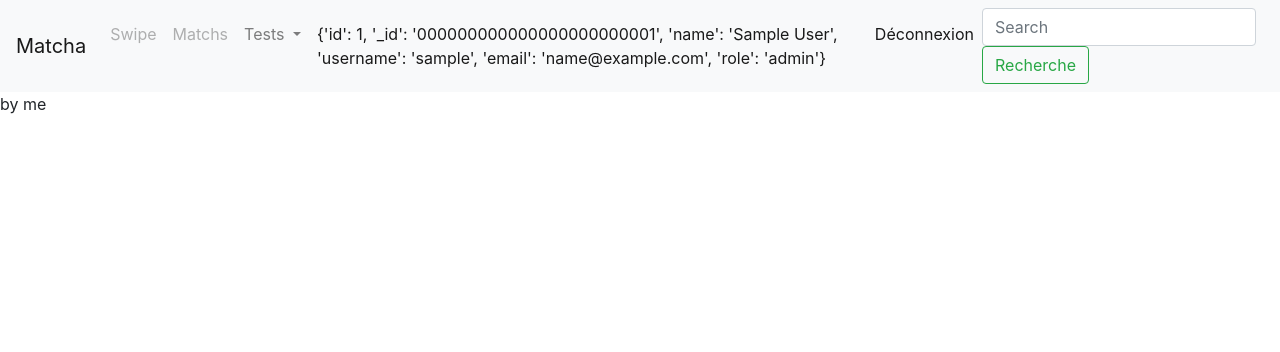
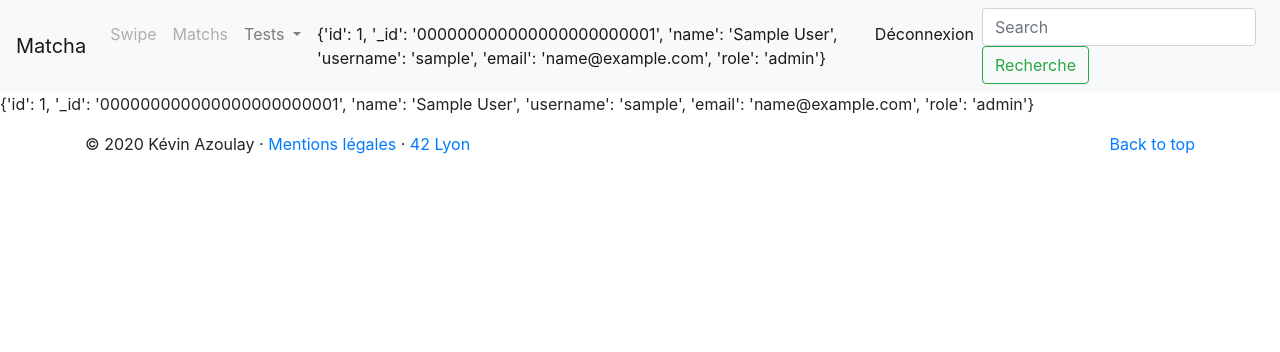
Before and after one commit to mhmestb2018/Dating-web-app, a Flask app: page /profile/ in a window 1280 px wide. Shown: the top 352 px of the page. Run offline with Flask 2, Linux system fonts and the light colour scheme; the visitor is signed in with stand-in values (Sample User, id 1); parts of the project's set-up code (start-up, migrations or seed data) failed here and were passed over; some libraries are stand-ins or nearby versions.

Commit message:
playing with templates and sessions

```diff
--- a/app/routes.py
+++ b/app/routes.py
@@ -22,13 +22,15 @@
             flash(f"Welcome {user}")
             return redirect(url_for("profile"))
     if "user" in session:
+        flash("Vous êtes déjà connecté !", "info")
         return redirect(url_for("profile"))
     return render_template("login.html")
 
 @app.route("/logout/")
 def logout():
-    session.pop("user", None)
-    flash("Vous êtes déconnecté", "info")
+    if "user" in session:
+        flash(f"{session['user']} déconnecté", "info")
+        session.pop("user", None)
     return redirect(url_for("login"))
 
 
@@ -37,7 +39,7 @@
     return app.config['SQLALCHEMY_DATABASE_URI']
 
 def profile_page(user):
-    return render_template("base.html", title=f"{user}", body=f"<p>Bonjour {user}</p>")
+    return render_template("user.html", user=user)
 
 @app.route("/users/<user>/")
 def users(user):
@@ -47,7 +49,8 @@
 def profile():
     if "user" in session:
         return profile_page(session["user"])
-    return redirect(url_for("index"))
+    flash("Vous n'êtes pas connecté", "info")
+    return redirect(url_for("login"))
 
 
 @app.route('/testadd/', methods=['GET'])
--- a/app/templates/base.html
+++ b/app/templates/base.html
@@ -65,7 +65,9 @@
 <script src="https://cdn.jsdelivr.net/npm/popper.js@1.16.0/dist/umd/popper.min.js" integrity="sha384-Q6E9RHvbIyZFJoft+2mJbHaEWldlvI9IOYy5n3zV9zzTtmI3UksdQRVvoxMfooAo" crossorigin="anonymous"></script>
 <script src="https://stackpath.bootstrapcdn.com/bootstrap/4.5.0/js/bootstrap.min.js" integrity="sha384-OgVRvuATP1z7JjHLkuOU7Xw704+h835Lr+6QL9UvYjZE3Ipu6Tp75j7Bh/kR0JKI" crossorigin="anonymous"></script>
     </body>
-    <footer>
-        <a>by me</a>
+    <!-- FOOTER -->
+    <footer class="container">
+      <p class="float-right"><a href="#">Back to top</a></p>
+      <p>&copy; 2020 Kévin Azoulay &middot; <a href="#">Mentions légales</a> &middot; <a href="https://www.42lyon.fr/">42 Lyon</a></p>
     </footer>
 </html>
--- a/app/templates/index.html
+++ b/app/templates/index.html
@@ -125,11 +125,5 @@
 
     </div><!-- /.container -->
 
-
-    <!-- FOOTER -->
-    <footer class="container">
-      <p class="float-right"><a href="#">Back to top</a></p>
-      <p>&copy; 2017-2018 Company, Inc. &middot; <a href="#">Privacy</a> &middot; <a href="#">Terms</a></p>
-    </footer>
   </main>
 {% endblock %}
--- /dev/null
+++ b/app/templates/user.html
@@ -0,0 +1,5 @@
+{% extends "base.html" %}
+{% block title %}Profil de {{user}}{% endblock %}
+{% block body %}
+<p>{{user}}</p>
+{% endblock %}
```
